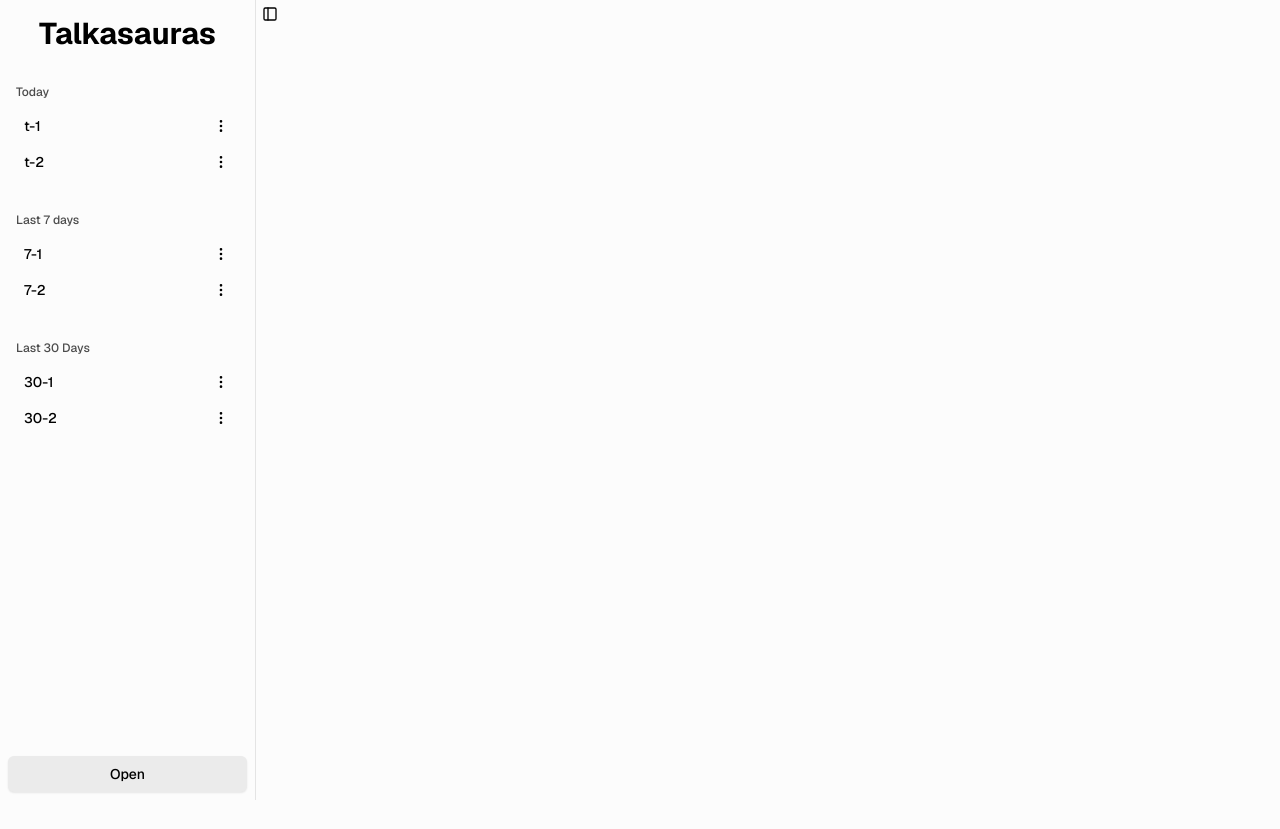
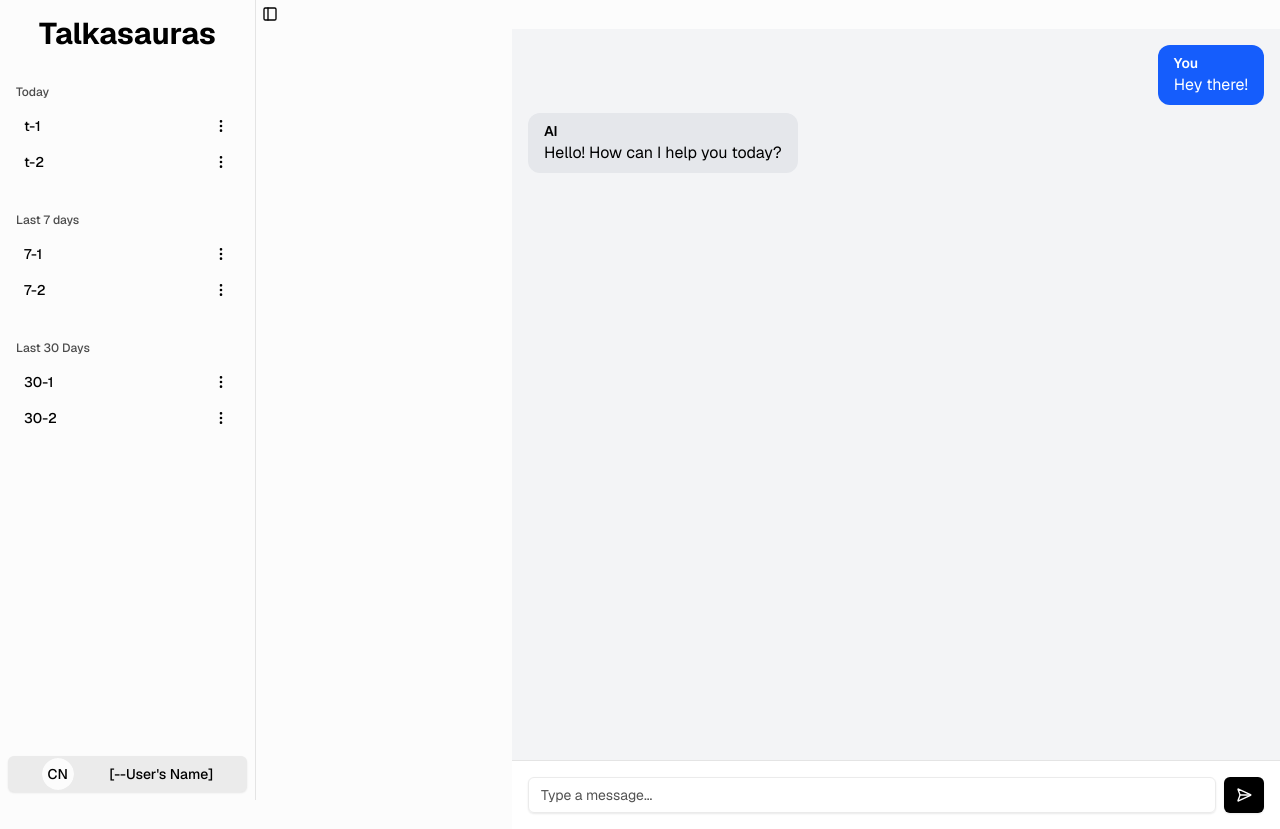
Before and after one commit to IamDevTrivedi/NextJS-ShadCN-Dark, a Next.js app in the folder client/: page /chat in a window 1280 px wide. Before the commit the page ends 800 px from the top, so only its background shows below. Built offline with nearby package versions, Linux system fonts and the light colour scheme.

Commit message:
messed up message area

```diff
--- a/client/app/chat/layout.js
+++ b/client/app/chat/layout.js
@@ -4,9 +4,9 @@ import { ChatSidebar } from "@/components/ChatSidebar"
 export default function Layout({ children }) {
     return (
         <SidebarProvider>
-            <ChatSidebar />
-            <main>
-                <SidebarTrigger />
+                <ChatSidebar />
+            <main className="w-screen">
+            <SidebarTrigger />
                 {children}
             </main>
         </SidebarProvider>
--- a/client/app/chat/page.js
+++ b/client/app/chat/page.js
@@ -1,11 +1,12 @@
+import ChatArea from '@/components/ChatArea'
 import { ChatSidebar } from '@/components/ChatSidebar'
 import React from 'react'
 
 export default function page() {
   return (
-    <div>
-      < ChatSidebar />
-
+    <div className='flex h-screen'>
+      <ChatSidebar />
+      <ChatArea />
     </div>
   )
 }
--- a/client/app/page.js
+++ b/client/app/page.js
@@ -1,7 +1,7 @@
 import React from 'react'
 import { SplineSceneComponent } from '@/components/SplineSceneComponent'
 import { FeaturesSection } from '@/components/FeaturesSection'
-import { ModeToggle } from '@/components/themeToggler'
+import { ModeToggle } from '@/components/themeToggle'
 import { TheReasons } from '@/components/Reasons'
 import { TelegramBotPromo } from '@/components/TelegramBotPromo'
 import Footer from '@/components/Footer'
--- /dev/null
+++ b/client/components/ChatArea.jsx
@@ -0,0 +1,14 @@
+import React from "react";
+import MessageArea from "./MessageArea";
+import ChatInputArea from "./ChatInputArea.jsx";
+
+export default function ChatArea() {
+  return (
+    <div className="flex-1 flex flex-col bg-gray-100">
+      <div className="flex flex-1 w-full mx-auto overflow-y-auto p-4">
+        <MessageArea />
+      </div>
+      <ChatInputArea />
+    </div>
+  );
+}
--- /dev/null
+++ b/client/components/ChatInputArea.jsx
@@ -0,0 +1,32 @@
+"use client"
+
+import React, { useState } from "react";
+import { Input } from "@/components/ui/input";
+import { Button } from "@/components/ui/button";
+import { SendHorizonal } from "lucide-react";
+
+export default function ChatInputArea() {
+  const [message, setMessage] = useState("");
+
+  const handleSend = () => {
+    if (message.trim()) {
+      console.log("Send message:", message);
+      setMessage("");
+    }
+  };
+
+  return (
+    <div className="p-4 border-t bg-white flex gap-2">
+      <Input
+        className="flex-1"
+        placeholder="Type a message..."
+        value={message}
+        onChange={(e) => setMessage(e.target.value)}
+        onKeyDown={(e) => e.key === "Enter" && handleSend()}
+      />
+      <Button onClick={handleSend}>
+        <SendHorizonal className="h-4 w-4" />
+      </Button>
+    </div>
+  );
+}
--- a/client/components/ChatSidebar.jsx
+++ b/client/components/ChatSidebar.jsx
@@ -8,15 +8,20 @@ import {
   SidebarGroupLabel,
   SidebarHeader,
 } from "@/components/ui/sidebar";
+
 import Link from "next/link";
-import { ChatFooterDD } from "./ChatFooterDD";
+
+import { ChatSidebarFooter } from "./ChatSidebarFooterDD";
+
 import { Button } from "./ui/button";
+
 import {
   DropdownMenu,
   DropdownMenuContent,
   DropdownMenuItem,
   DropdownMenuTrigger,
 } from "@/components/ui/dropdown-menu";
+
 import { MoreVertical } from "lucide-react";
 
 
@@ -110,7 +115,7 @@ export function ChatSidebar() {
       </SidebarContent>
 
       <SidebarFooter>
-        <ChatFooterDD />
+        <ChatSidebarFooter />
       </SidebarFooter>
     </Sidebar>
   );
--- a/client/components/ChatFooterDD.js
+++ b/client/components/ChatSidebarFooterDD.jsx
@@ -1,4 +1,5 @@
 import { Button } from "@/components/ui/button";
+
 import {
     DropdownMenu,
     DropdownMenuContent,
@@ -10,12 +11,24 @@ import {
     DropdownMenuTrigger,
 } from "@/components/ui/dropdown-menu";
 
-export function ChatFooterDD() {
+import {
+    Avatar,
+    AvatarFallback,
+    AvatarImage,
+} from "@/components/ui/avatar"
+
+export function ChatSidebarFooter() {
     return (
         <DropdownMenu className="outline-none focus:ring-0">
-            <DropdownMenuTrigger asChild>
-                <Button className="outline-none focus:ring-0" variant="secondary">
-                    Open
+            <DropdownMenuTrigger asChild  >
+
+                <Button className="w-full flex items-center justify-around px-5 outline-none focus:ring-0" variant="secondary">
+                    <Avatar className={"my-1"}>
+                        <AvatarFallback className={"bg-background"} >CN</AvatarFallback>
+                    </Avatar>
+                    <span>
+                        [--User's Name]
+                    </span>
                 </Button>
             </DropdownMenuTrigger>
 
--- /dev/null
+++ b/client/components/Message.jsx
@@ -0,0 +1,18 @@
+import React from "react";
+
+export default function Message({ sender, text }) {
+  const isUser = sender === "You";
+
+  return (
+    <div className={`flex ${isUser ? "justify-end" : "justify-start"}`}>
+      <div
+        className={`rounded-xl px-4 py-2 max-w-xs ${
+          isUser ? "bg-blue-600 text-white" : "bg-gray-200 text-black"
+        }`}
+      >
+        <p className="text-sm font-semibold">{sender}</p>
+        <p>{text}</p>
+      </div>
+    </div>
+  );
+}
--- /dev/null
+++ b/client/components/MessageArea.jsx
@@ -0,0 +1,11 @@
+import React from "react";
+import Message from "./Message";
+
+export default function MessageArea() {
+  return (
+    <div className="space-y-2 w-full">
+      <Message sender="You" text="Hey there!" />
+      <Message sender="AI" text="Hello! How can I help you today?" />
+    </div>
+  );
+}
--- a/client/components/themeToggler.jsx
+++ b/client/components/themeToggle.jsx
@@ -12,7 +12,7 @@ import {
   DropdownMenuTrigger,
 } from "@/components/ui/dropdown-menu";
 
-export function ModeToggle() {
+export function themeToggle() {
   const { setTheme } = useTheme();
 
   return (
--- /dev/null
+++ b/client/components/ui/avatar.jsx
@@ -0,0 +1,47 @@
+"use client"
+
+import * as React from "react"
+import * as AvatarPrimitive from "@radix-ui/react-avatar"
+
+import { cn } from "@/lib/utils"
+
+function Avatar({
+  className,
+  ...props
+}) {
+  return (
+    <AvatarPrimitive.Root
+      data-slot="avatar"
+      className={cn("relative flex size-8 shrink-0 overflow-hidden rounded-full", className)}
+      {...props} />
+  );
+}
+
+function AvatarImage({
+  className,
+  ...props
+}) {
+  return (
+    <AvatarPrimitive.Image
+      data-slot="avatar-image"
+      className={cn("aspect-square size-full", className)}
+      {...props} />
+  );
+}
+
+function AvatarFallback({
+  className,
+  ...props
+}) {
+  return (
+    <AvatarPrimitive.Fallback
+      data-slot="avatar-fallback"
+      className={cn(
+        "bg-muted flex size-full items-center justify-center rounded-full",
+        className
+      )}
+      {...props} />
+  );
+}
+
+export { Avatar, AvatarImage, AvatarFallback }
--- a/client/package.json
+++ b/client/package.json
@@ -10,6 +10,7 @@
   },
   "dependencies": {
     "@radix-ui/react-accordion": "^1.2.10",
+    "@radix-ui/react-avatar": "^1.1.9",
     "@radix-ui/react-dialog": "^1.1.13",
     "@radix-ui/react-dropdown-menu": "^2.1.14",
     "@radix-ui/react-label": "^2.1.6",
```
Also changed, not shown: 2 other files (tests, documents, lock files or other folders).
